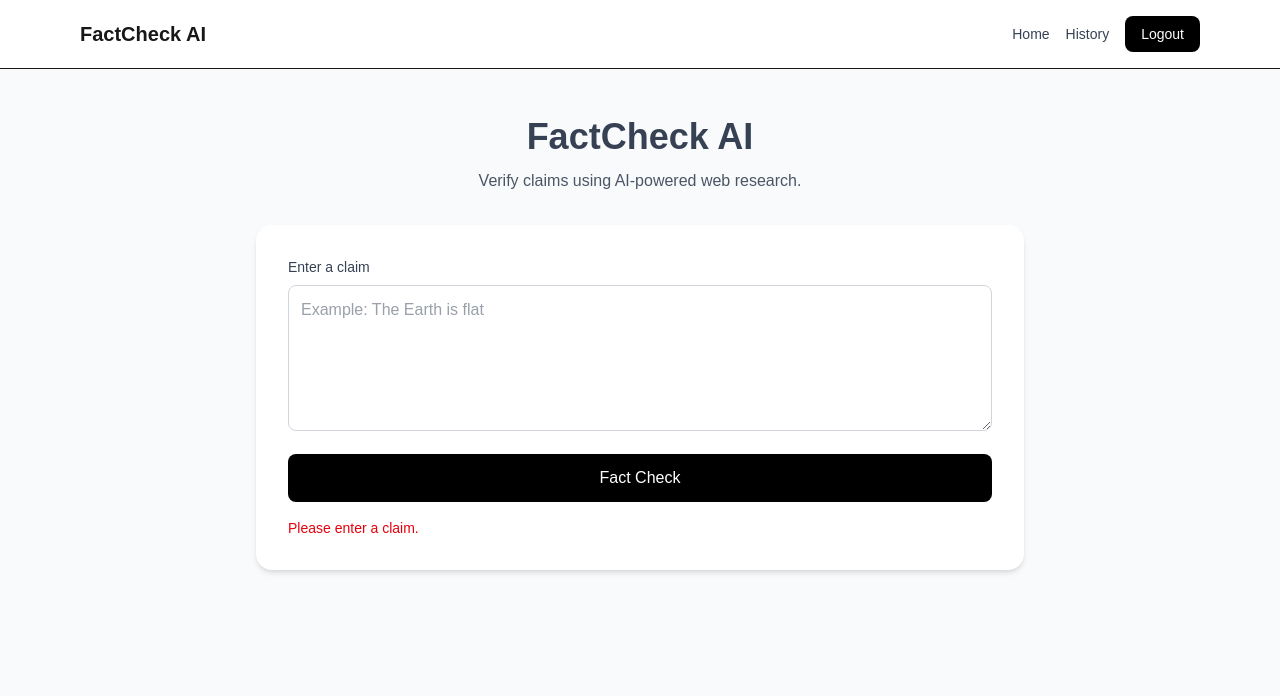
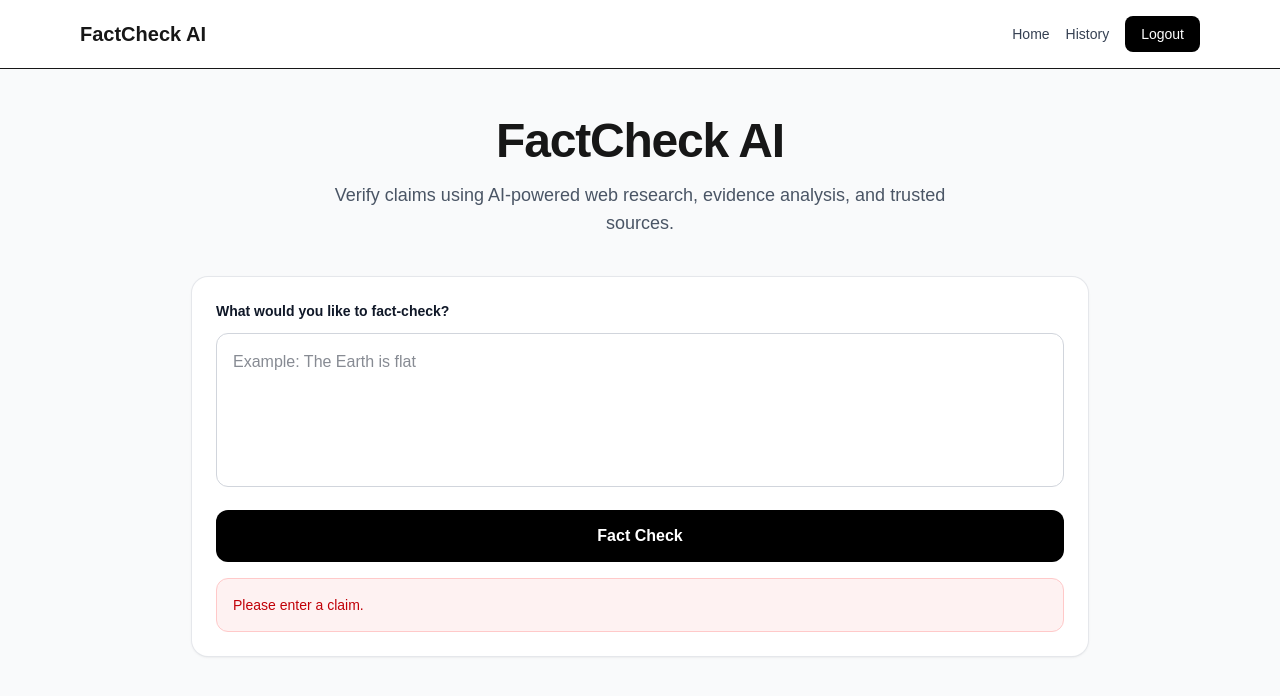
Before and after one commit to Priyanshu-010/AI-fact-check, a Next.js app in the folder frontend/: page / in a window 1280 px wide. Both pictures are taken after a click on the button "Fact Check". Shown: the top 696 px of the page. Built offline with nearby package versions, Linux system fonts and the light colour scheme.

Commit message:
UI changes

```diff
--- a/frontend/app/page.tsx
+++ b/frontend/app/page.tsx
@@ -18,6 +18,35 @@ type FactCheckResult = {
   sources: Source[];
 };
 
+function getVerdictStyle(verdict: string | null) {
+  switch (verdict) {
+    case "true":
+      return "bg-green-100 text-green-700 border-green-200";
+
+    case "false":
+      return "bg-red-100 text-red-700 border-red-200";
+
+    case "partially_true":
+      return "bg-yellow-100 text-yellow-700 border-yellow-200";
+
+    case "insufficient_evidence":
+      return "bg-gray-100 text-gray-700 border-gray-200";
+
+    default:
+      return "bg-gray-100 text-gray-700 border-gray-200";
+  }
+}
+
+function formatVerdict(verdict: string | null) {
+  if (!verdict) {
+    return "Unknown";
+  }
+
+  return verdict
+    .replaceAll("_", " ")
+    .replace(/\b\w/g, (letter) => letter.toUpperCase());
+}
+
 export default function Home() {
   const [claim, setClaim] = useState("");
   const [result, setResult] = useState<FactCheckResult | null>(null);
@@ -30,19 +59,18 @@ export default function Home() {
       return;
     }
 
+    const token = localStorage.getItem("access_token");
+
+    if (!token) {
+      setError("Please log in first.");
+      return;
+    }
+
     setLoading(true);
     setError("");
     setResult(null);
 
     try {
-      const token = localStorage.getItem("access_token");
-
-      if (!token) {
-        setError("Please log in first.");
-        setLoading(false);
-        return;
-      }
-
       const response = await fetch(
         "http://127.0.0.1:8000/fact-checks",
         {
@@ -52,7 +80,7 @@ export default function Home() {
             Authorization: `Bearer ${token}`,
           },
           body: JSON.stringify({
-            claim: claim,
+            claim: claim.trim(),
           }),
         }
       );
@@ -64,31 +92,39 @@ export default function Home() {
       const data: FactCheckResult = await response.json();
 
       setResult(data);
-    } catch (error) {
-      setError("Something went wrong while checking the claim.");
-      console.log(error)
+    } catch (err) {
+      setError(
+        "Something went wrong while checking the claim."
+      );
+      console.log(err)
     } finally {
       setLoading(false);
     }
   }
 
   return (
-    <main className="min-h-screen bg-gray-50 px-4 py-12 text-gray-700">
-      <div className="mx-auto w-full max-w-3xl">
-        <h1 className="text-center text-4xl font-bold">
+    <main className="min-h-screen bg-gray-50 px-4 py-12">
+      <div className="mx-auto w-full max-w-4xl">
+
+        {/* Header */}
+        <div className="text-center">
+          <h1 className="text-5xl font-bold tracking-tight">
             FactCheck AI
           </h1>
 
-        <p className="mt-3 text-center text-gray-600">
-          Verify claims using AI-powered web research.
+          <p className="mx-auto mt-4 max-w-2xl text-lg text-gray-600">
+            Verify claims using AI-powered web research,
+            evidence analysis, and trusted sources.
           </p>
+        </div>
 
-        <div className="mt-8 rounded-2xl bg-white p-8 shadow-md">
+        {/* Input */}
+        <div className="mt-10 rounded-2xl bg-white p-6 shadow-sm ring-1 ring-gray-200">
           <label
             htmlFor="claim"
-            className="block text-sm font-medium text-gray-700"
+            className="block text-sm font-semibold text-gray-900"
           >
-            Enter a claim
+            What would you like to fact-check?
           </label>
 
           <textarea
@@ -97,65 +133,115 @@ export default function Home() {
             onChange={(event) => setClaim(event.target.value)}
             placeholder="Example: The Earth is flat"
             rows={5}
-            className="mt-2 w-full rounded-lg border border-gray-300 p-3 outline-none focus:border-black"
+            disabled={loading}
+            className="mt-3 w-full resize-none rounded-xl border border-gray-300 p-4 text-gray-900 outline-none transition focus:border-black focus:ring-2 focus:ring-gray-200 disabled:bg-gray-100"
           />
 
           <button
             type="button"
             onClick={handleFactCheck}
             disabled={loading}
-            className="mt-4 w-full rounded-lg bg-black px-4 py-3 font-medium text-white hover:bg-gray-800 disabled:cursor-not-allowed disabled:opacity-50"
+            className="mt-4 w-full rounded-xl bg-black px-5 py-3.5 font-semibold text-white transition hover:bg-gray-800 disabled:cursor-not-allowed disabled:opacity-60"
           >
-            {loading ? "Checking..." : "Fact Check"}
+            {loading ? "Researching claim..." : "Fact Check"}
           </button>
 
+          {loading && (
+            <div className="mt-4 rounded-xl bg-gray-50 p-4 text-center text-sm text-gray-600">
+              Searching the web and analyzing available evidence...
+            </div>
+          )}
+
           {error && (
-            <p className="mt-4 text-sm text-red-600">
+            <div className="mt-4 rounded-xl border border-red-200 bg-red-50 p-4 text-sm text-red-700">
               {error}
-            </p>
+            </div>
           )}
         </div>
 
+        {/* Result */}
         {result && (
-          <div className="mt-8 rounded-2xl bg-white p-8 shadow-md">
-            <h2 className="text-2xl font-bold">
-              Result
+          <div className="mt-8 space-y-6">
+
+            {/* Claim + Verdict */}
+            <div className="rounded-2xl bg-white p-6 shadow-sm ring-1 ring-gray-200">
+              <p className="text-sm font-medium uppercase tracking-wide text-gray-500">
+                Claim
+              </p>
+
+              <p className="mt-2 text-2xl font-semibold text-gray-900">
+                {result.claim}
+              </p>
+
+              <div className="mt-6">
+                <p className="text-sm font-medium uppercase tracking-wide text-gray-500">
+                  Verdict
+                </p>
+
+                <span
+                  className={`mt-2 inline-flex rounded-full border px-4 py-2 text-sm font-bold ${getVerdictStyle(
+                    result.verdict
+                  )}`}
+                >
+                  {formatVerdict(result.verdict)}
+                </span>
+              </div>
+            </div>
+
+            {/* Explanation */}
+            <div className="rounded-2xl bg-white p-6 shadow-sm ring-1 ring-gray-200">
+              <h2 className="text-xl font-bold text-gray-900">
+                Explanation
               </h2>
 
-            <p className="mt-4">
-              <strong>Verdict:</strong> {result.verdict}
-            </p>
-
-            <p className="mt-4 text-gray-700">
+              <p className="mt-3 leading-7 text-gray-700">
                 {result.explanation}
               </p>
+            </div>
 
-            <h3 className="mt-8 text-xl font-semibold">
+            {/* Sources */}
+            <div className="rounded-2xl bg-white p-6 shadow-sm ring-1 ring-gray-200">
+              <div className="flex items-center justify-between">
+                <h2 className="text-xl font-bold text-gray-900">
                   Sources
-            </h3>
+                </h2>
 
-            <div className="mt-4 space-y-4">
+                <span className="text-sm text-gray-500">
+                  {result.sources.length} sources
+                </span>
+              </div>
+
+              <div className="mt-5 space-y-4">
                 {result.sources.map((source) => (
-                <div
+                  <a
                     key={source.id}
-                  className="rounded-lg border border-gray-200 p-4"
-                >
-                  <a
                     href={source.url}
                     target="_blank"
                     rel="noopener noreferrer"
-                    className="font-medium underline"
+                    className="block rounded-xl border border-gray-200 p-4 transition hover:border-gray-400 hover:bg-gray-50"
                   >
-                    {source.title || source.url}
-                  </a>
+                    <div className="flex items-start justify-between gap-4">
+                      <h3 className="font-semibold text-gray-900">
+                        {source.title || "Untitled source"}
+                      </h3>
+
+                      <span className="shrink-0 text-sm text-gray-400">
+                        ↗
+                      </span>
+                    </div>
 
                     {source.snippet && (
-                    <p className="mt-2 text-sm text-gray-600">
+                      <p className="mt-2 text-sm leading-6 text-gray-600">
                         {source.snippet}
                       </p>
                     )}
+
+                    <p className="mt-3 truncate text-xs text-gray-400">
+                      {source.url}
+                    </p>
+                  </a>
+                ))}
               </div>
-              ))}
             </div>
           </div>
         )}
```
Lines whose indentation alone changed are shown as unchanged.
